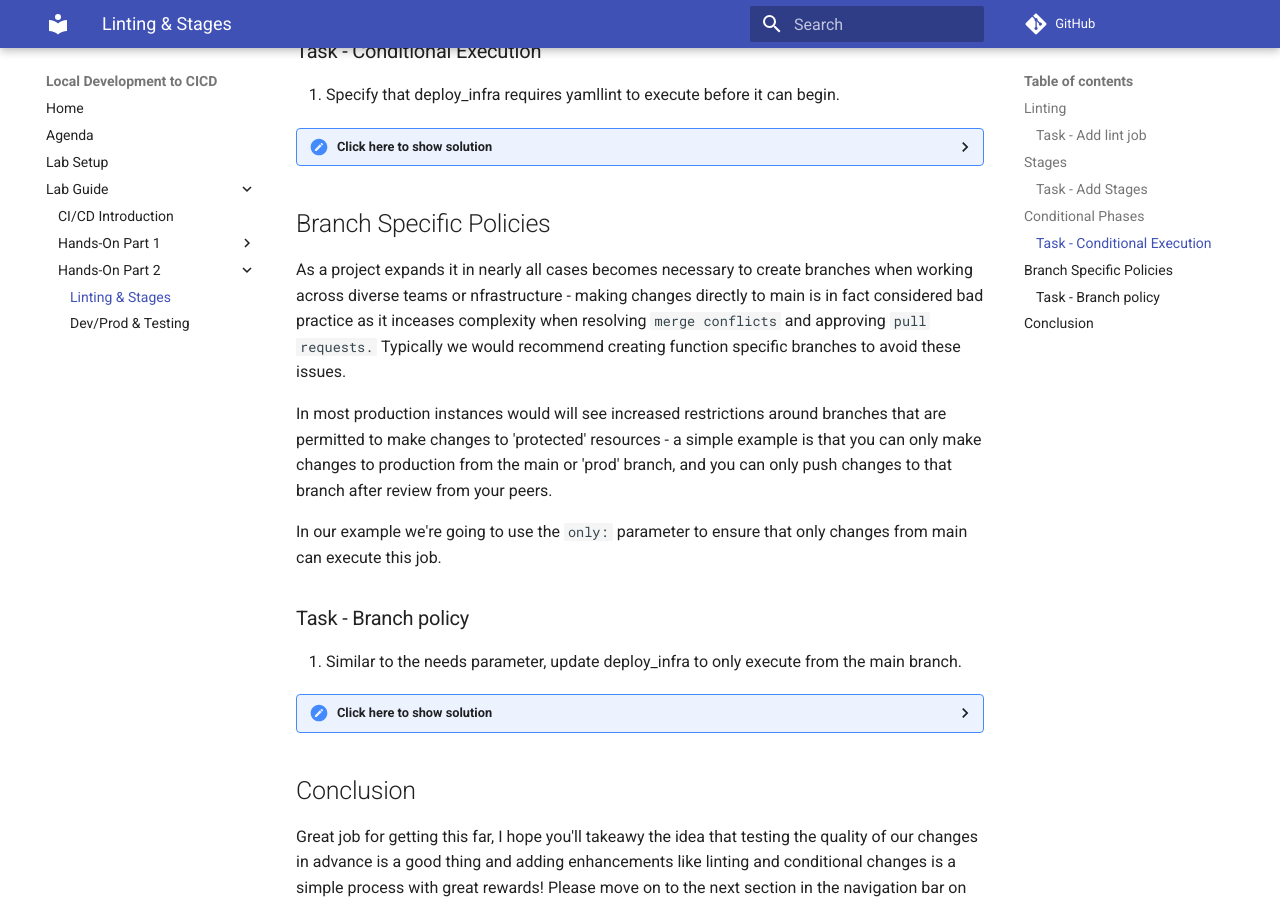
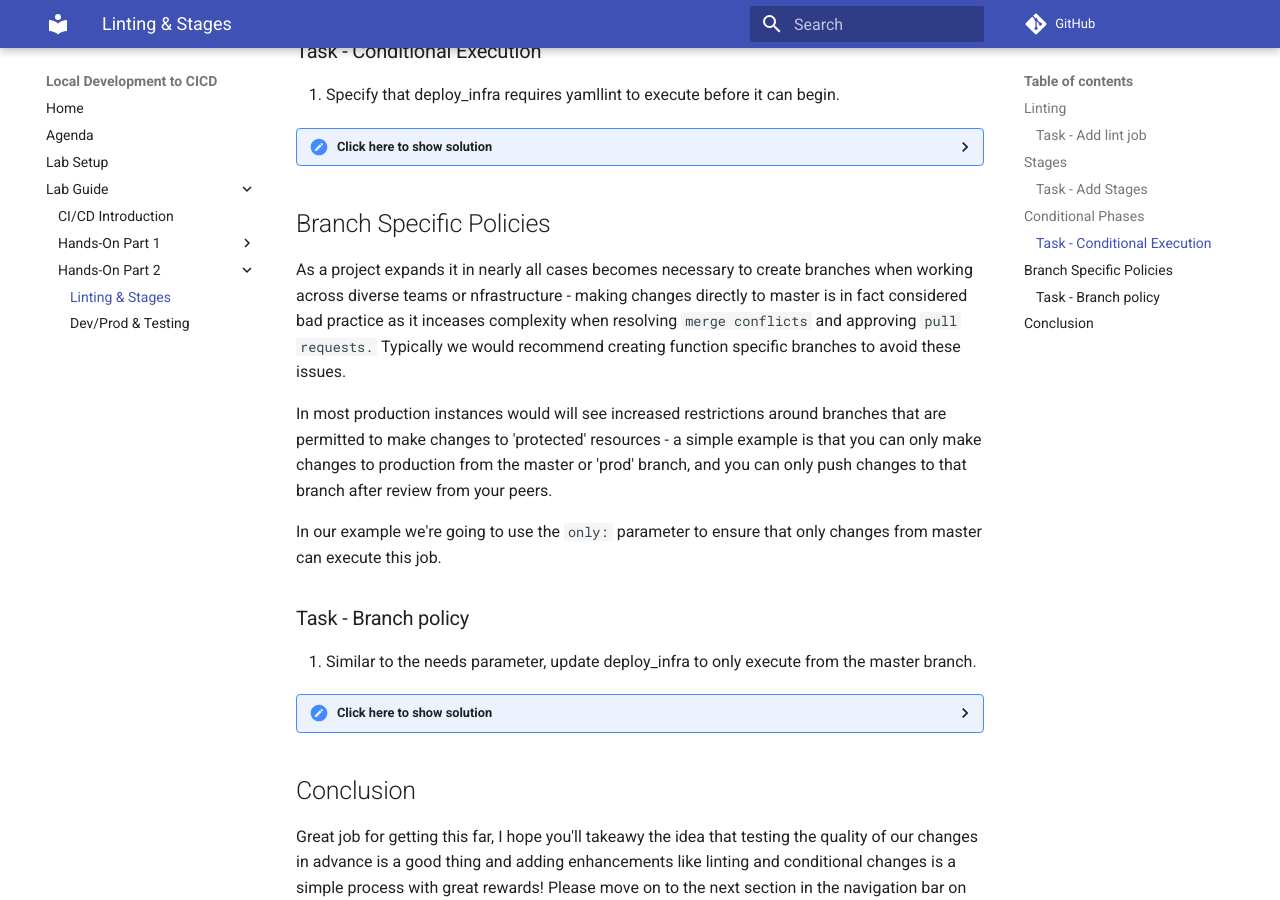
Before and after one commit to moore-automation/local_dev_to_cicd, an MkDocs documentation site: the page built from docs/Lab_Guide/hands_on_02_section_a.md, in a window 1280 px wide and 900 px high, scrolled down 2404 px. Built offline with MkDocs 1.6.1 and Material for MkDocs 9.7.7, drawn with Linux system fonts in a browser that asks for light colours; comment, search, counter and statistics services are not loaded.

Commit message:
reverted main to master in gitlab build

````diff
--- a/docs/Lab_Guide/hands_on_02_section_a.md
+++ b/docs/Lab_Guide/hands_on_02_section_a.md
@@ -103,15 +103,17 @@ deploy_infra:
 
 ## Branch Specific Policies
 
-As a project expands it in nearly all cases becomes necessary to create branches when working across diverse teams or nfrastructure - making changes directly to main is in fact considered bad practice as it inceases complexity when resolving `merge conflicts` and approving `pull requests.` Typically we would recommend creating function specific branches to avoid these issues.
+As a project expands it in nearly all cases becomes necessary to create branches when working across diverse teams or nfrastructure - making changes directly to master is in fact considered bad practice as it inceases complexity when resolving `merge conflicts` and approving `pull requests.` Typically we would recommend creating function specific branches to avoid these issues.
 
-In most production instances would will see increased restrictions around branches that are permitted to make changes to 'protected' resources - a simple example is that you can only make changes to production from the main or 'prod' branch, and you can only push changes to that branch after review from your peers.
+In most production instances would will see increased restrictions around branches that are permitted to make changes to 'protected' resources - a simple example is that you can only make changes to production from the master or 'prod' branch, and you can only push changes to that branch after review from your peers.
 
-In our example we're going to use the `only:` parameter to ensure that only changes from main can execute this job.
+In our example we're going to use the `only:` parameter to ensure that only changes from master can execute this job.
 
 ### Task - Branch policy
 
-1. Similar to the needs parameter, update deploy_infra to only execute from the main branch.
+1. Similar to the needs parameter, update deploy_infra to only execute from the master branch.
+
+
 
 <details><summary>Click here to show solution</summary>
 
@@ -124,7 +126,7 @@ deploy_infra:
   needs:
     - yamllint
   only:
-    - main
+    - master
 ```
 
 </details>
````
Also changed, not shown: content/gitlab/.gitlab-ci.yml (+4 -4 lines), docs/Lab_Guide/hands_on_02_section_b.md (+2 -2 lines), 2 other files.
